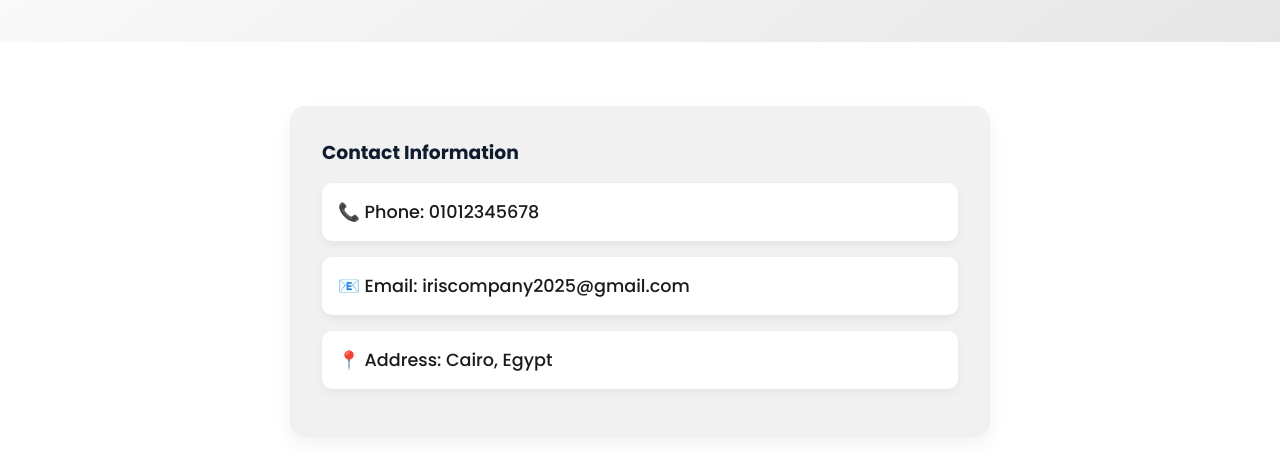
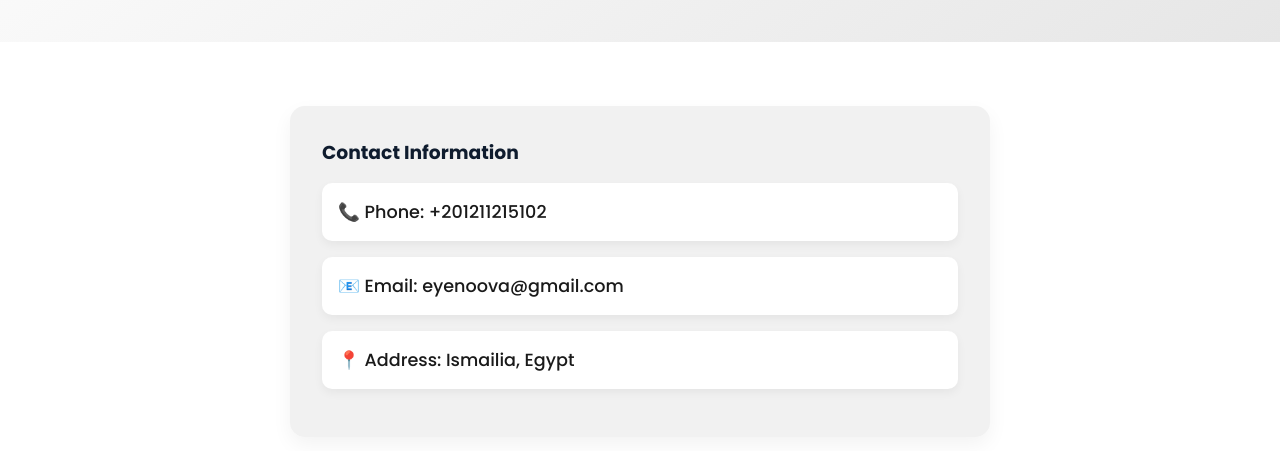
Before and after one commit to eyenoova/Contact-Card, a plain HTML site: page index.html in a window 1280 px wide. Shown: the part 349-800 px from the top of the page. Drawn offline with nearby package versions, Linux system fonts and the light colour scheme.

Commit message:
index.html

```diff
--- a/index.html
+++ b/index.html
@@ -45,9 +45,9 @@
     <section id="contact" class="contact-section">
         <div class="contact-card">
             <h3>Contact Information</h3>
-            <div class="contact-item contact-item-phone">📞 Phone: 01012345678</div>
-            <div class="contact-item contact-item-email">📧 Email: iriscompany2025@gmail.com</div>
-            <div class="contact-item contact-item-address">📍 Address: Cairo, Egypt</div>
+            <div class="contact-item contact-item-phone">📞 Phone: +201211215102</div>
+            <div class="contact-item contact-item-email">📧 Email: eyenoova@gmail.com</div>
+            <div class="contact-item contact-item-address">📍 Address: Ismailia, Egypt</div>
         </div>
         <div class="form-section contactForm">
             <form id="contact-form">
```
